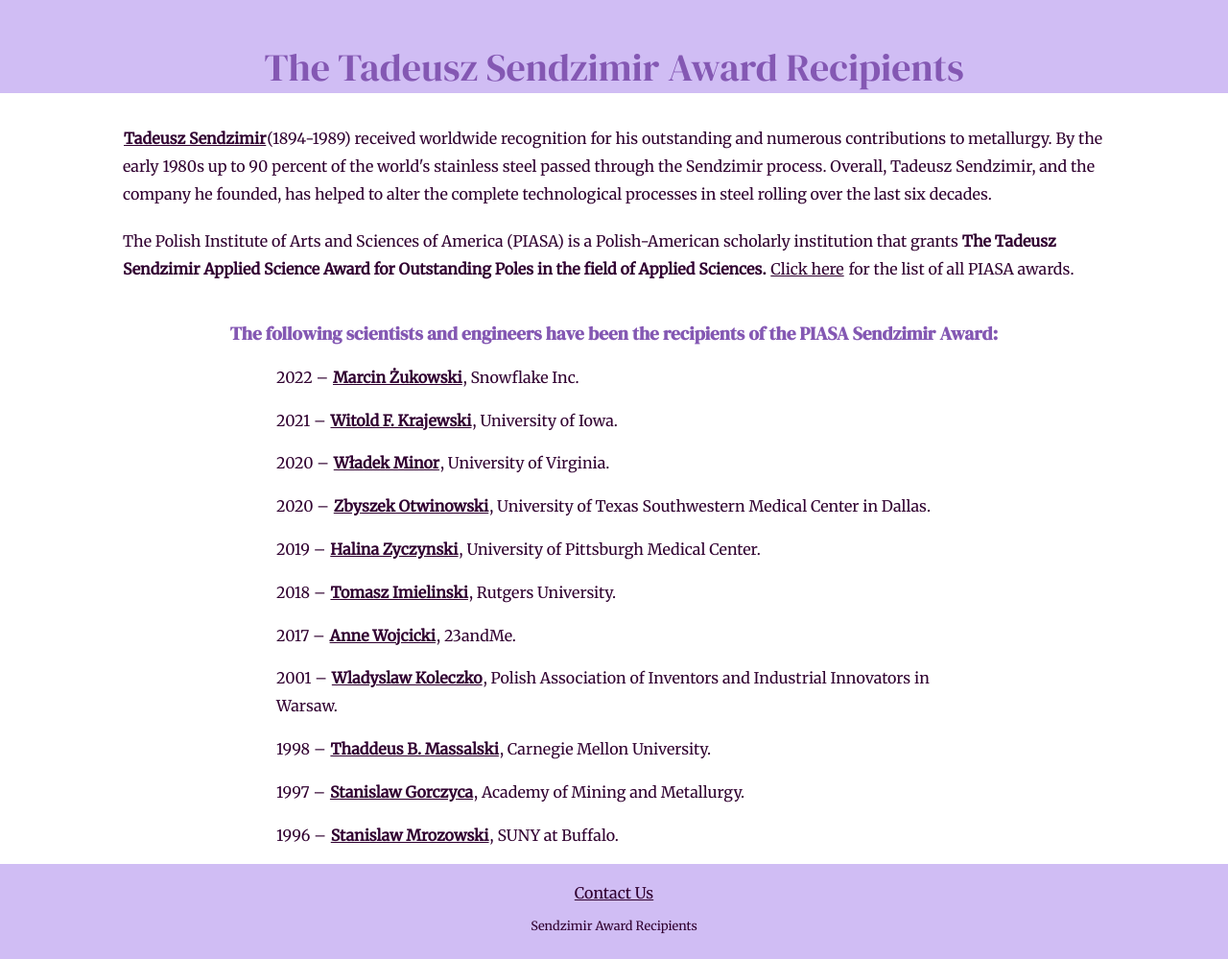
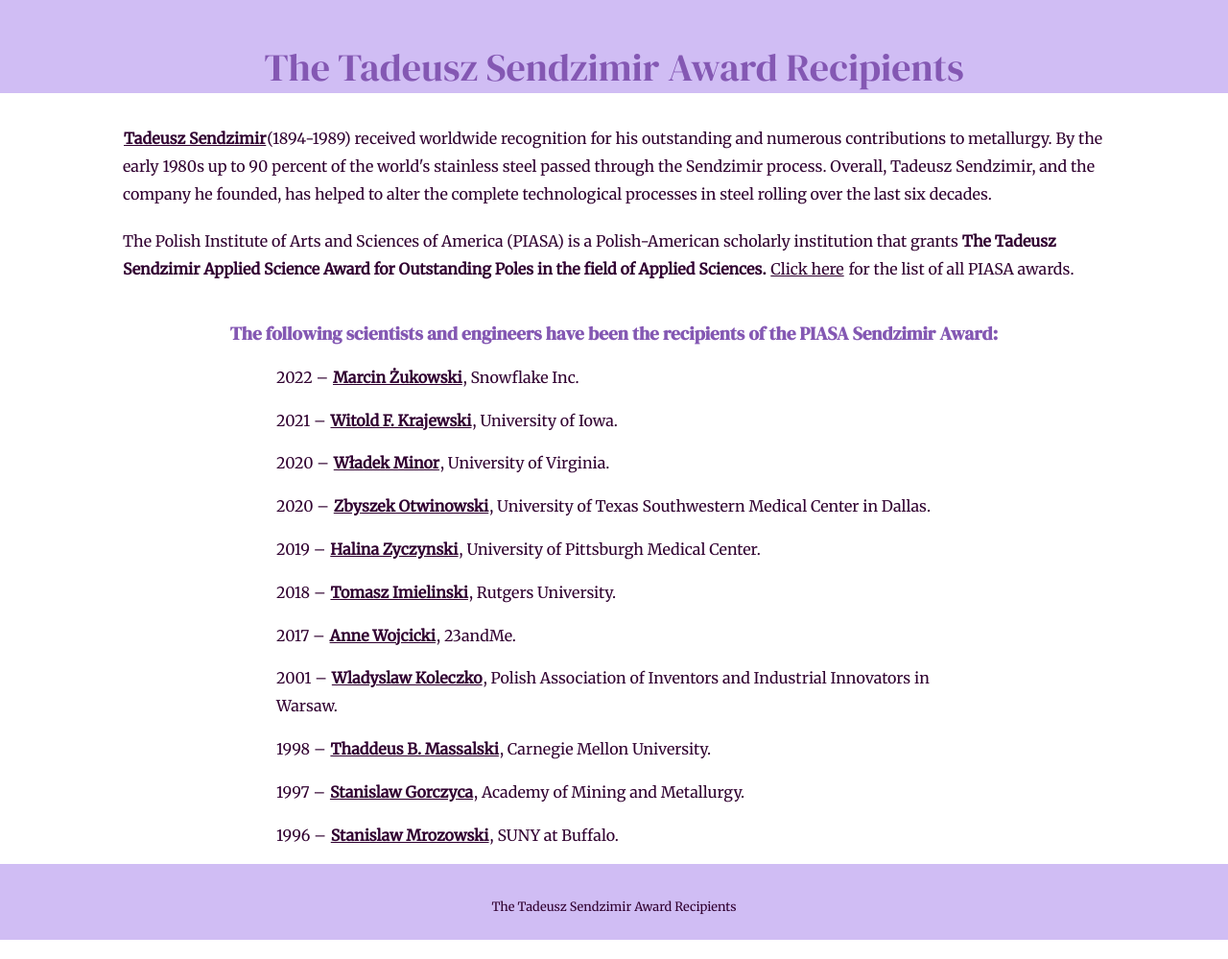
Before and after one commit to likhitgarimella/Website, a plain HTML site: page index.html in a window 1280 px wide. Shown: the whole page at 96% size. Drawn offline with Linux system fonts and the light colour scheme.

Commit message:
one last change

```diff
--- a/index.html
+++ b/index.html
@@ -89,10 +89,6 @@
     color: #8458B3;
   }
 
-  .footer-link {
-    color: #300030;
-  }
-
   .copyright {
     color: #300030;
     font-size: 0.8rem;
@@ -108,7 +104,7 @@
 
 <body>
   <div class="topContainer">
-    <h2><span>The Tadeusz Sendzimir</span> Award Recipients</h2>
+    <h2>The Tadeusz Sendzimir Award Recipients</h2>
   </div>
 
   <div class="middleContainer">
@@ -139,8 +135,7 @@
   </div>
 
   <div class="bottomContainer">
-    <span class = "underline2"><a class="footer-link" href="mailto:timielinski@gmail.com">Contact Us</a></span>
-    <p class="copyright">Sendzimir Award Recipients</p>
+    <p class="copyright">The Tadeusz Sendzimir Award Recipients</p>
   </div>
 
 </body>
```
